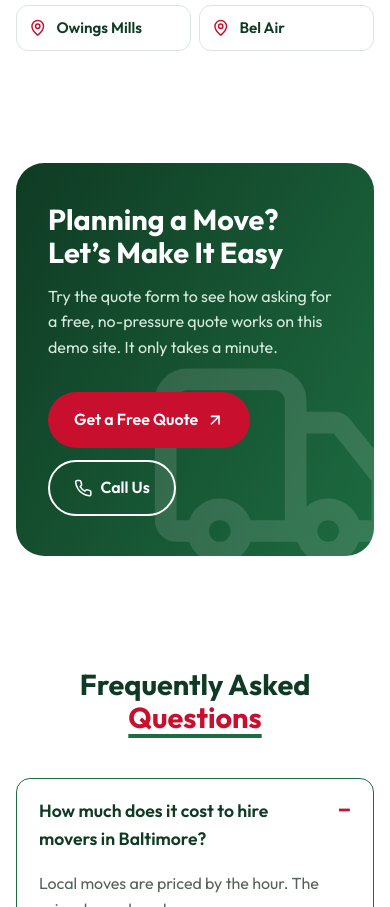
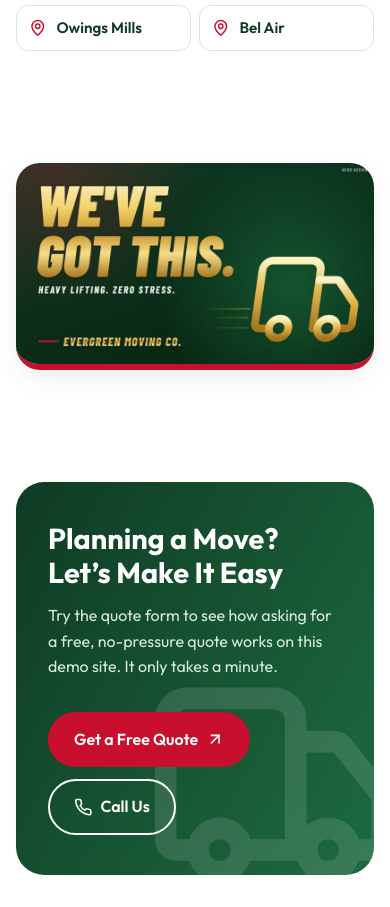
Before and after one commit to leonpokov21greatman/Evergreen_moving-Co, a plain HTML site: page index.html in a window 390 px wide. Shown: the part 6854-7761 px from the top of the page. Drawn offline with Linux system fonts and the light colour scheme.

Commit message:
Add gold Nike-style promo banner to the home page
A designed ad graphic ("We've got this." in gold italic capitals with a
gold truck) above the call-to-action box. Two JPEG sizes (1600 and
800 px, 83 KB and 36 KB) so phones load the smaller one; lazy-loaded,
with alt text and width/height set to avoid layout shift.

Co-Authored-By: Claude Opus 5.5 <noreply@anthropic.com>

```diff
--- a/index.html
+++ b/index.html
@@ -384,6 +384,18 @@
       </div>
     </section>
 
+    <!-- ============ PROMO BANNER ============ -->
+    <!-- A designed ad graphic. Phones get the smaller 800px file; it only loads when scrolled near. -->
+    <section class="section promo" aria-label="Evergreen promo banner">
+      <div class="container">
+        <img class="promo-img" src="images/evergreen-ad-1600.jpg"
+             srcset="images/evergreen-ad-800.jpg 800w, images/evergreen-ad-1600.jpg 1600w"
+             sizes="(max-width: 1212px) calc(100vw - 32px), 1180px"
+             width="1600" height="900" loading="lazy" decoding="async"
+             alt="Ad: &ldquo;We&rsquo;ve got this. Heavy lifting. Zero stress.&rdquo; in gold capitals beside a gold moving truck, Evergreen Moving Co., demo design">
+      </div>
+    </section>
+
     <!-- ============ CALL-TO-ACTION BANNER ============ -->
     <section class="section" aria-labelledby="cta-title">
       <div class="container">
--- a/style.css
+++ b/style.css
@@ -480,6 +480,16 @@ img.hero-photo, img.about-photo { width: 100%; height: auto; object-fit: cover;
 }
 .area-list svg { color: var(--red); }
 
+/* ============ PROMO BANNER ============ */
+.promo { padding-bottom: 0; }
+.promo-img {
+  width: 100%;
+  height: auto;
+  border-radius: 24px;
+  box-shadow: var(--shadow);
+  border-bottom: 6px solid var(--red);
+}
+
 /* ============ CTA BANNER ============ */
 .cta-banner {
   position: relative;
```
Also changed, not shown: images/evergreen-ad-1600.jpg (added), images/evergreen-ad-800.jpg (added).
